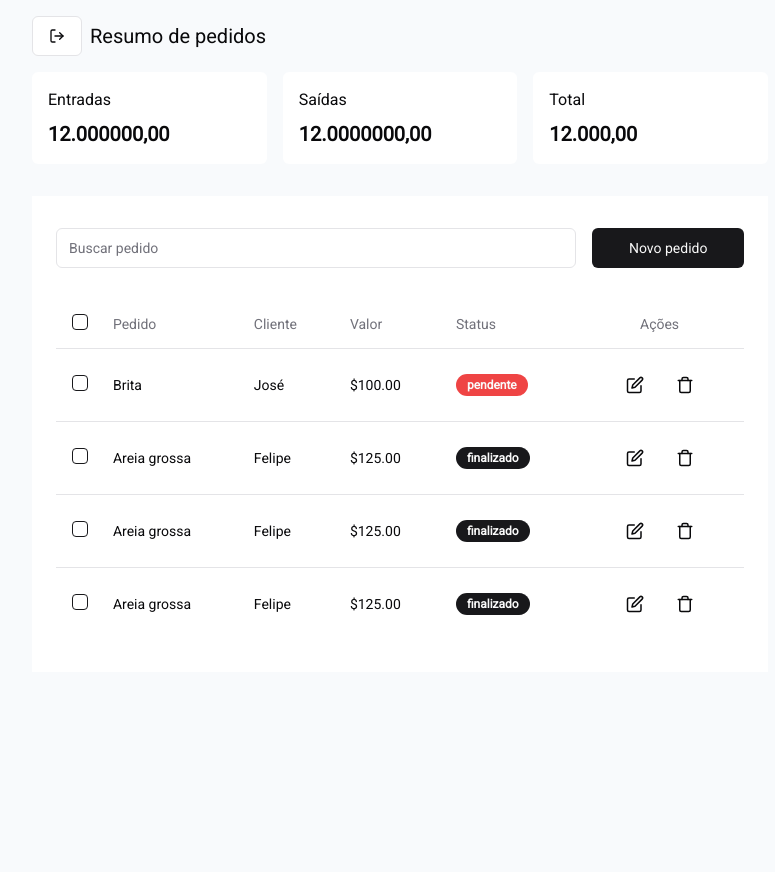
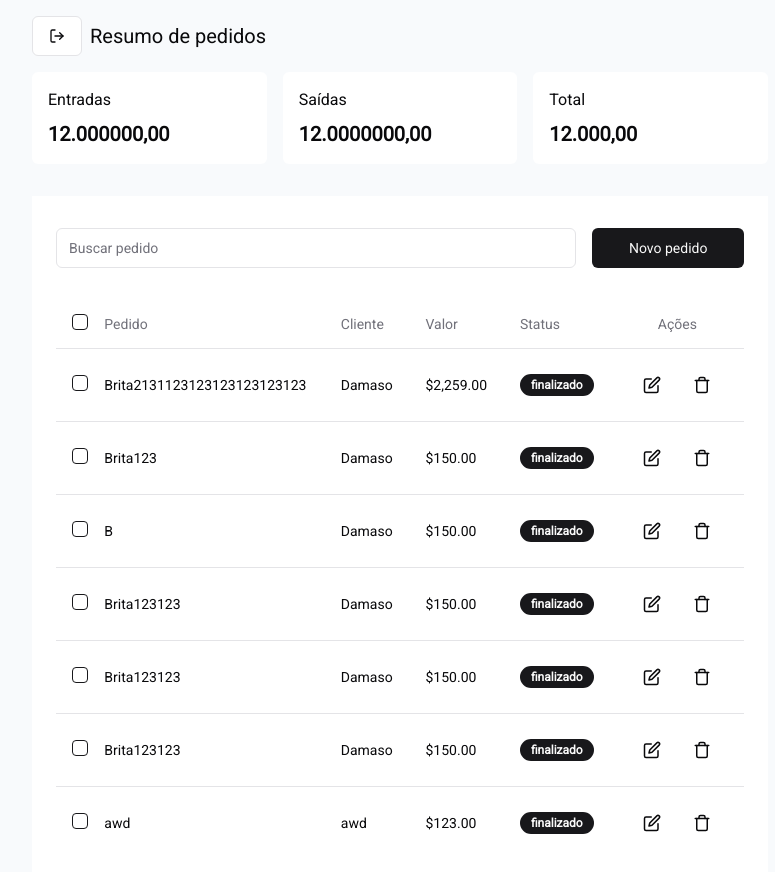
Before and after one commit to DamasoMagno/estoquer-front, a Next.js app: page / in a window 1280 px wide. Shown: the top 872 px of the page, without its empty margins (240-1015 px from the left). Before the commit the page ends 800 px from the top, so only its background shows below. Built offline with nearby package versions, Linux system fonts and the light colour scheme; data requests are answered from the project's data file.

Commit message:
feat: API to test using Json Server

```diff
--- /dev/null
+++ b/database.json
@@ -0,0 +1,53 @@
+{
+  "orders": [
+    {
+      "orderName": "Brita2131123123123123123123",
+      "amount": "2259",
+      "clientName": "Damaso",
+      "status": true,
+      "id": 1
+    },
+    {
+      "orderName": "Brita123",
+      "amount": "150",
+      "clientName": "Damaso",
+      "status": true,
+      "id": 2
+    },
+    {
+      "orderName": "B",
+      "amount": "150",
+      "clientName": "Damaso",
+      "status": true,
+      "id": 3
+    },
+    {
+      "orderName": "Brita123123",
+      "amount": "150",
+      "clientName": "Damaso",
+      "status": true,
+      "id": 4
+    },
+    {
+      "orderName": "Brita123123",
+      "amount": "150",
+      "clientName": "Damaso",
+      "status": true,
+      "id": 5
+    },
+    {
+      "orderName": "Brita123123",
+      "amount": "150",
+      "clientName": "Damaso",
+      "status": true,
+      "id": 6
+    },
+    {
+      "orderName": "awd",
+      "amount": "123",
+      "clientName": "awd",
+      "status": true,
+      "id": 7
+    }
+  ]
+}
--- a/database.ts
+++ /dev/null
@@ -1,32 +0,0 @@
-import { Payment } from "./src/types";
-
-export const payments: Payment[] = [
-  {
-    id: "728ed52f",
-    amount: 100,
-    status: "pendente",
-    pedido: "Brita",
-    clientName: "José",
-  },
-  {
-    id: "489e1d42",
-    amount: 125,
-    status: "finalizado",
-    pedido: "Areia grossa",
-    clientName: "Felipe",
-  },
-  {
-    id: "489e1dawda",
-    amount: 125,
-    status: "finalizado",
-    pedido: "Areia grossa",
-    clientName: "Felipe",
-  },
-  {
-    id: "d89e1dawda",
-    amount: 125,
-    status: "finalizado",
-    pedido: "Areia grossa",
-    clientName: "Felipe",
-  }
-];
--- a/package.json
+++ b/package.json
@@ -6,7 +6,8 @@
     "dev": "next dev",
     "build": "next build",
     "start": "next start",
-    "lint": "next lint"
+    "lint": "next lint",
+    "database": "json-server -p 4000 --watch database.json"
   },
   "dependencies": {
     "@hookform/resolvers": "^3.2.0",
@@ -22,6 +23,7 @@
     "@types/react": "18.2.20",
     "@types/react-dom": "18.2.7",
     "autoprefixer": "10.4.15",
+    "axios": "^1.4.0",
     "class-variance-authority": "^0.7.0",
     "clsx": "^2.0.0",
     "date-fns": "^2.30.0",
--- a/src/app/layout.tsx
+++ b/src/app/layout.tsx
@@ -1,5 +1,6 @@
 import type { Metadata } from "next";
 import { Roboto } from "next/font/google";
+import { ModalProvider } from "@/contexts/useModal";
 
 const roboto = Roboto({
   weight: "400",
@@ -11,10 +12,7 @@ export const metadata: Metadata = {
   icons: ["logo.png"],
 };
 
-import { Order } from "@/components/order";
-
 import "./globals.css";
-import { ModalProvider } from "@/contexts/useModal";
 
 export default function RootLayout({
   children,
@@ -24,10 +22,7 @@ export default function RootLayout({
   return (
     <html lang="en">
       <body className={`${roboto.className} bg-slate-50`}>
-        <ModalProvider>
-          {children}
-          <Order />
-        </ModalProvider>
+        <ModalProvider>{children}</ModalProvider>
       </body>
     </html>
   );
--- a/src/app/page.tsx
+++ b/src/app/page.tsx
@@ -1,9 +1,7 @@
-"use client";
-import { useContext, useState } from "react";
+"use client"
+import { useEffect, useState } from "react";
 import { useRouter } from "next/navigation";
 import { LogOut } from "lucide-react";
-
-import { payments } from "../../database";
 
 import { DataTable } from "../components/orders";
 import { columns } from "../components/orders/columns";
@@ -11,18 +9,28 @@ import { columns } from "../components/orders/columns";
 import { Button } from "@/components/ui/button";
 import { Input } from "@/components/ui/input";
 import { useModal } from "@/contexts/useModal";
+import { Order } from "@/components/order";
+import { Payment } from "@/types";
 
 export default function Home() {
   const { setModalState } = useModal();
+  const router = useRouter();
 
-  const router = useRouter();
   const [filter, setFilter] = useState("");
+  const [payments, setPayments] = useState<Payment[]>([]);
 
   function logoutUser() {
     router.push("/sign");
   }
 
+  useEffect(() => {
+    fetch("http://localhost:4000/orders")
+      .then(response => response.json())
+      .then(data => setPayments(data))
+  }, []);
+
   return (
+    <>
       <div className="max-w-3xl mx-auto px-4">
         <header className="flex items-center gap-2 mt-4">
           <Button variant="outline" onClick={logoutUser}>
@@ -67,5 +75,8 @@ export default function Home() {
           <DataTable columns={columns} filter={filter} data={payments} />
         </main>
       </div>
+
+      <Order setPayments={setPayments}/>
+    </>
   );
 }
--- a/src/components/order/index.tsx
+++ b/src/components/order/index.tsx
@@ -3,6 +3,8 @@ import { z } from "zod";
 import { zodResolver } from "@hookform/resolvers/zod";
 import { useForm } from "react-hook-form";
 import { useEffect } from "react";
+
+import { useModal } from "@/contexts/useModal";
 
 import {
   Dialog,
@@ -21,52 +23,83 @@ import {
 import { Button } from "../ui/button";
 import { Input } from "../ui/input";
 import { Checkbox } from "../ui/checkbox";
-import { useModal } from "@/contexts/useModal";
-import { payments } from "../../../database";
+import { api } from "@/services/api";
+import { AxiosError } from "axios";
+import { Payment } from "@/types";
 
 const orderSchema = z.object({
-  orderName: z.string(),
-  orderValue: z.string(),
-  clientName: z.string(),
+  orderName: z.string().min(1),
+  amount: z.string().min(1),
+  clientName: z.string().min(1),
   status: z.boolean().default(false),
 });
 
 type Order = z.infer<typeof orderSchema>;
 
-interface OrderProps {}
+interface OrderProps {
+  setPayments: (payments: any) => void;
+}
 
-export function Order(props: OrderProps) {
-  const { modalState, setModalState, modalContentId, onSetModalContentId } = useModal();
+export function Order({ setPayments }: OrderProps) {
+  const { modalState, setModalState, modalContentId, onSetModalContentId } =
+    useModal();
+
+  const modalIsOpen = modalState === "open";
 
   const form = useForm<Order>({
     resolver: zodResolver(orderSchema),
     defaultValues: {
       clientName: "",
       orderName: "",
-      orderValue: "",
+      amount: "",
       status: false,
     },
   });
 
-  const modalIsOpen = modalState === "open";
+  useEffect(() => {
+    if (!modalContentId) return;
 
-  useEffect(() => {
-    if (!modalState) return;
-
-    const order = payments.find((payment) => payment.id === modalContentId);
-
-    if (!order) return;
-
-    form.setValue("orderName", order.pedido);
-    form.setValue("orderValue", String(order.amount));
-    form.setValue("clientName", order.clientName);
+    api.get(`orders/${modalContentId}`).then(({ data }) => {
+      form.setValue("orderName", data.orderName);
+      form.setValue("amount", String(data.amount));
+      form.setValue("clientName", data.clientName);
+      form.setValue("status", data.status);
+    });
   }, [modalIsOpen]);
 
-  function handleCloseModal(){
+  function handleCloseModal() {
     form.reset();
 
     onSetModalContentId("");
     setModalState("closed");
+  }
+
+  async function sendContent(data: Order) {
+    let response;
+
+    try {
+      if (!modalContentId) {
+        response = await api.post(`/orders`, data);
+        const newOrder: Payment = response.data;
+
+        setPayments((state: Payment[]) => [...state, newOrder]);
+      } else {
+        response = await api.put(`/orders/${modalContentId}`, data);
+        const orderUpddated = response.data;
+
+        setPayments((state: Payment[]) =>
+          state.map((payment: Payment) =>
+            payment.id === orderUpddated.id ? orderUpddated : payment
+          )
+        );
+      }
+    } catch (error) {
+      if (error instanceof AxiosError) {
+        console.log(error);
+      }
+    }
+
+    handleCloseModal();
   }
 
   return (
@@ -77,7 +110,10 @@ export function Order(props: OrderProps) {
         </DialogHeader>
 
         <Form {...form}>
-          <form className="flex flex-col gap-4">
+          <form
+            className="flex flex-col gap-4"
+            onSubmit={form.handleSubmit(sendContent)}
+          >
             <FormField
               control={form.control}
               name="orderName"
@@ -93,7 +129,7 @@ export function Order(props: OrderProps) {
 
             <FormField
               control={form.control}
-              name="orderValue"
+              name="amount"
               render={({ field }) => (
                 <FormItem>
                   <FormLabel>Valor do pedido</FormLabel>
--- a/src/components/orders/columns.tsx
+++ b/src/components/orders/columns.tsx
@@ -30,10 +30,10 @@ export const columns: ColumnDef<Payment>[] = [
     enableHiding: false,
   },
   {
-    accessorKey: "pedido",
+    accessorKey: "orderName",
     header: "Pedido",
     cell: ({ row }) => (
-      <div className="text-left font-medium">{row.getValue("pedido")}</div>
+      <div className="text-left font-medium">{row.getValue("orderName")}</div>
     ),
   },
   {
@@ -64,11 +64,11 @@ export const columns: ColumnDef<Payment>[] = [
     accessorKey: "status",
     header: "Status",
     cell: ({ row }) => {
-      const orderFinished = row.getValue("status") !== "finalizado";
+      const orderPendent = !row.getValue("status");
 
       return (
-        <Badge className={cn({ "bg-red-500": orderFinished })}>
-          {row.getValue("status")}
+        <Badge className={cn({ "bg-red-500": orderPendent })}>
+          {row.getValue("status") ? "finalizado" : "pendente"}
         </Badge>
       );
     },
--- /dev/null
+++ b/src/services/api.ts
@@ -0,0 +1,5 @@
+import axios from "axios";
+
+export const api = axios.create({
+  baseURL: "http://localhost:4000"
+});
--- a/src/types.ts
+++ b/src/types.ts
@@ -4,5 +4,5 @@ export type Payment = {
   status: "pendente" | "finalizado";
   clientName: string;
   onSetModalContentId?: (id: string) => void;
-  pedido: string;
+  orderName: string;
 };
```
Also changed, not shown: 1 other file (tests, documents, lock files or other folders). Lines whose indentation alone changed are shown as unchanged.
